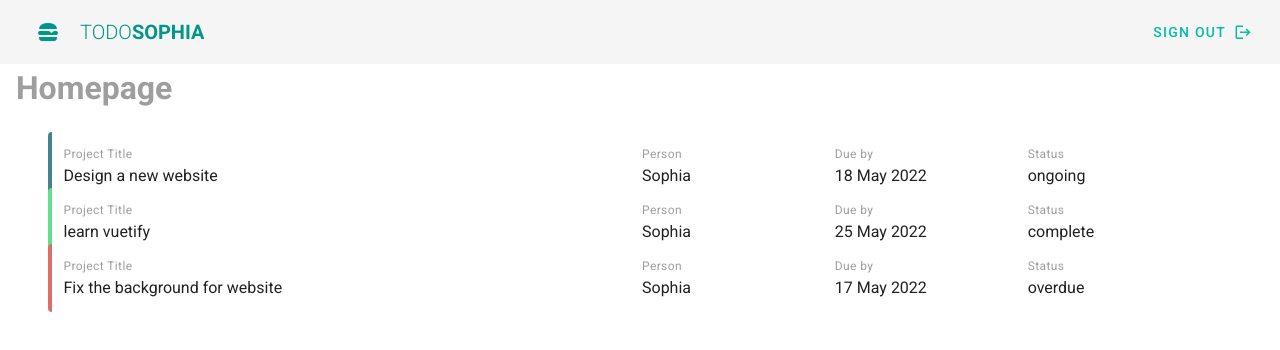
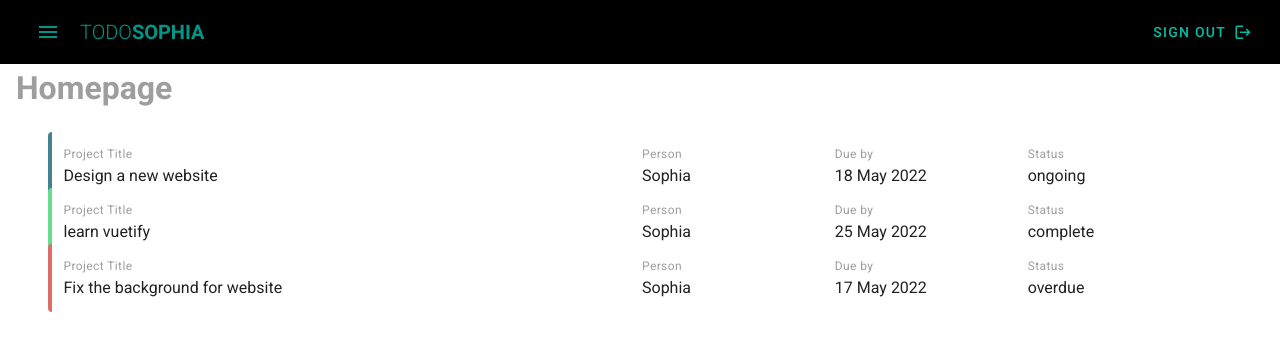
Before and after one commit to SophiaSaks/vuetify-projects, a Vue app in the folder sophia-todo/: page /#/ in a window 1280 px wide. Shown: the top 350 px of the page. Built offline with nearby package versions, Linux system fonts and the light colour scheme.

Commit message:
changed color
changed color of nav

```diff
--- a/sophia-todo/src/App.vue
+++ b/sophia-todo/src/App.vue
@@ -1,5 +1,5 @@
 <template>
-  <v-app>
+  <v-app class="app">
     <Navbar />
 
 
@@ -24,3 +24,9 @@ export default {
   }),
 };
 </script>
+
+<style>
+.app {
+  background-color: #00000;
+}
+</style>
--- a/sophia-todo/src/components/Navbar.vue
+++ b/sophia-todo/src/components/Navbar.vue
@@ -1,8 +1,8 @@
 <template>
     <nav>
-        <v-app-bar flat app>
+        <v-app-bar flat app class="black">
             <v-btn text class="teal--text" @click="drawer = !drawer">
-            <v-icon>mdi-hamburger</v-icon></v-btn>
+            <v-icon>mdi-menu</v-icon></v-btn>
             <v-toolbar-title class="text-uppercase teal--text">
                 <span class="font-weight-light">Todo</span>
                 <span class="font-weight-bold">Sophia</span>
--- a/sophia-todo/src/views/HomeView.vue
+++ b/sophia-todo/src/views/HomeView.vue
@@ -61,4 +61,6 @@
 .project.overdue {
   border-left: 4px solid #DD6D66;
 }
+
+
 </style>
```
